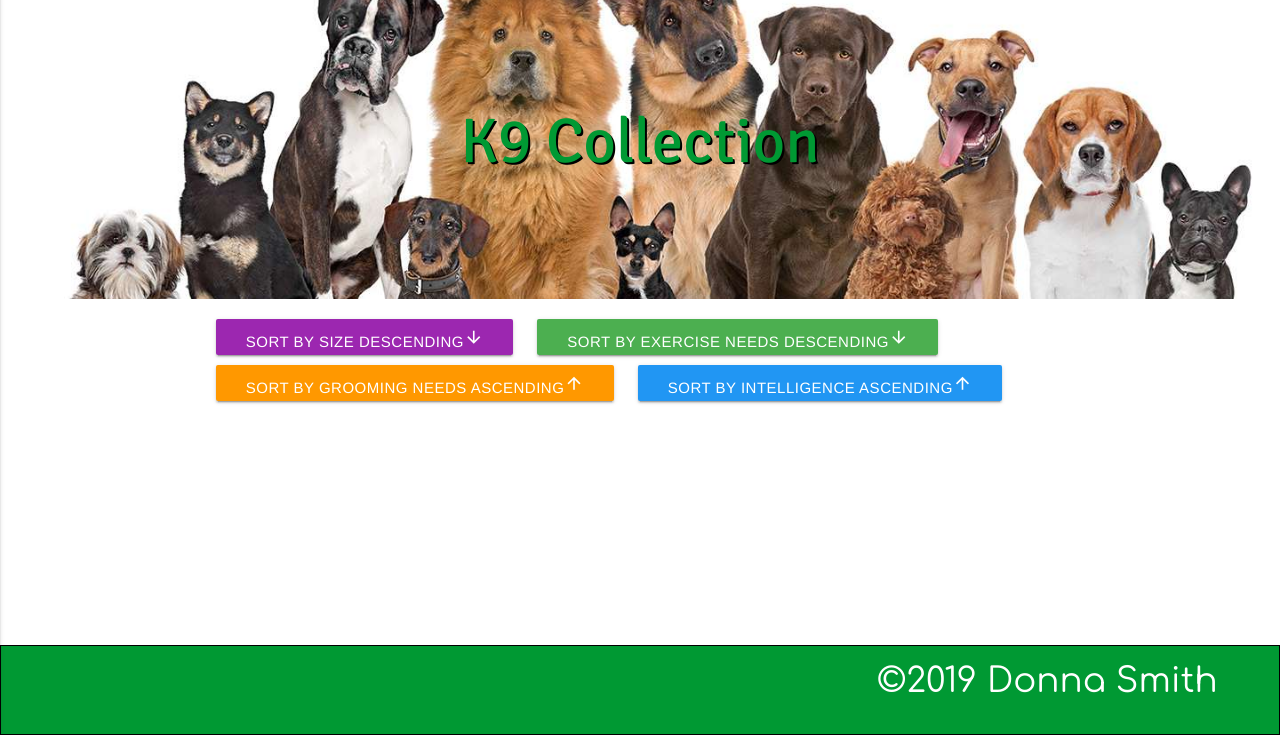
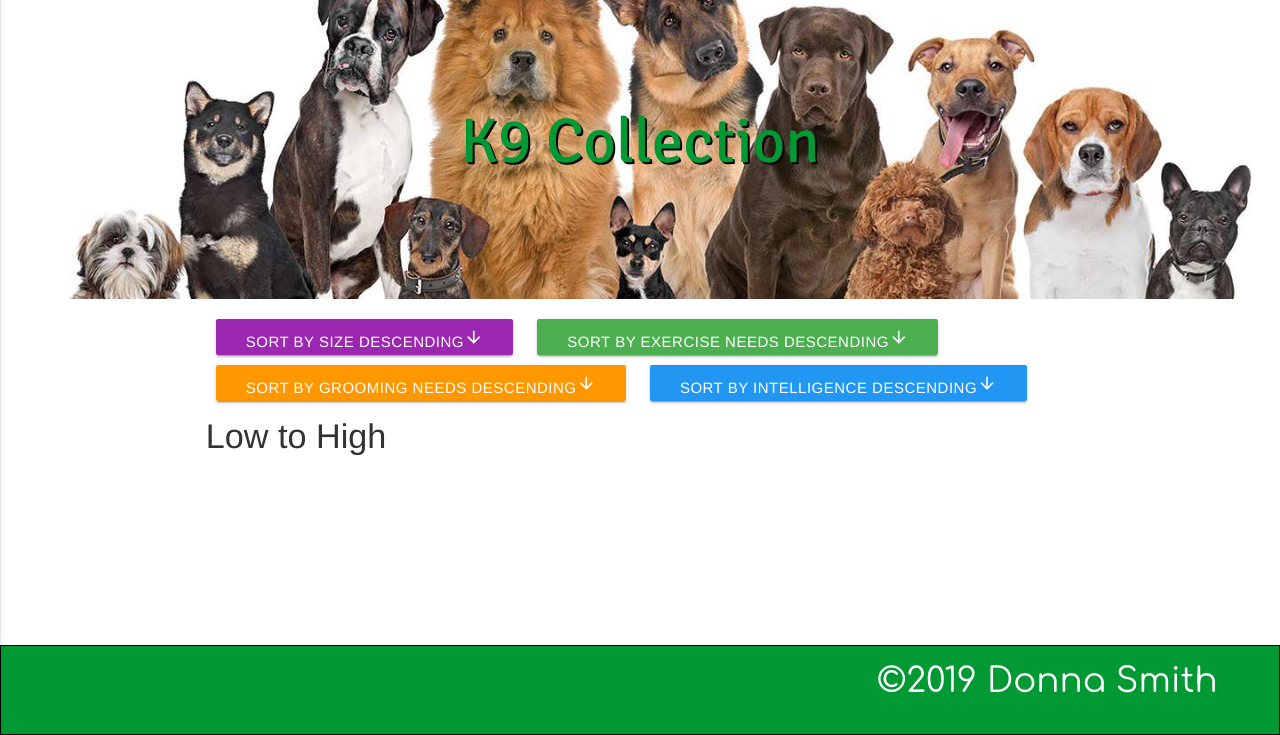
Before and after one commit to skies09/dog-database-ds, a Flask app: page /all_group in a window 1280 px wide. Shown: the part 65-800 px from the top of the page. Run offline with Flask 2, Linux system fonts and the light colour scheme; data that the repository does not hold is empty; some libraries are stand-ins or nearby versions.

Commit message:
tidy up code

```diff
--- a/app.py
+++ b/app.py
@@ -143,9 +143,9 @@ def sort_by_grooming_needs(reverse):
     print(reverse, type(reverse))
     if reverse.lower() == "true":
         reverse = True
+        breed=mongo.db.breed.find().sort("grooming_needs", -1)
+    else:
         breed=mongo.db.breed.find().sort("grooming_needs", 1)
-    else:
-        breed=mongo.db.breed.find().sort("grooming_needs", -1)
         reverse = False
     return render_template('all_group.html', breed=breed, reverse = str(not reverse).lower())
 
@@ -155,12 +155,10 @@ def sort_by_intelligence(reverse):
     print(reverse, type(reverse))
     if reverse.lower() == "true":
         reverse = True
-
         breed=mongo.db.breed.find().sort("intelligence", -1)
     else:
         breed=mongo.db.breed.find().sort("intelligence", 1)
         reverse = False
-
     return render_template('all_group.html', breed=breed, reverse = str(not reverse).lower())
 
 
--- a/templates/all_group.html
+++ b/templates/all_group.html
@@ -5,31 +5,20 @@
 
         {% if reverse=="true" %}
         <a href="{{url_for('sort_by_size', reverse=reverse)}}" class="waves-effect waves-light btn btn_small purple" value="true">Sort by Size Descending<i class="material-icons">arrow_downward</i></a>
+        <a href="{{url_for('sort_by_exercise_needs', reverse=reverse)}}" class="waves-effect waves-light btn btn_small green" value="true">Sort by Exercise Needs Descending<i class="material-icons">arrow_downward</i></a>
+        <a href="{{url_for('sort_by_grooming_needs', reverse=reverse)}}" class="waves-effect waves-light btn btn_small orange" value="true">Sort by Grooming Needs Descending<i class="material-icons">arrow_downward</i></a>
+        <a href="{{url_for('sort_by_intelligence', reverse=reverse)}}" class="waves-effect waves-light btn btn_small blue" value="true">Sort by Intelligence Descending<i class="material-icons">arrow_downward</i></a>
+        <h4>Low to High</h4>
         {% else %}
         <a href="{{url_for('sort_by_size', reverse=reverse)}}" class="waves-effect waves-light btn btn_small purple" value="false">Sort by Size Ascending<i class="material-icons">arrow_upward</i></a>
-{% endif %}
-
-{% if reverse=="true" %}
-    <a href="{{url_for('sort_by_exercise_needs', reverse=reverse)}}" class="waves-effect waves-light btn btn_small green" value="true">Sort by Exercise Needs Descending<i class="material-icons">arrow_downward</i></a>
-{% else %}
         <a href="{{url_for('sort_by_exercise_needs', reverse=reverse)}}" class="waves-effect waves-light btn btn_small green" value="false">Sort by Exercise Needs Ascending<i class="material-icons">arrow_upward</i></a>
-{% endif %}
-
-{% if reverse=="true" %}
-    <a href="{{url_for('sort_by_grooming_needs', reverse=reverse)}}" class="waves-effect waves-light btn btn_small orange" value="true">Sort by Grooming Needs Ascending<i class="material-icons">arrow_upward</i></a>
-{% else %}
-    <a href="{{url_for('sort_by_grooming_needs', reverse=reverse)}}" class="waves-effect waves-light btn btn_small orange" value="false">Sort by Grooming Needs Descending<i class="material-icons">arrow_downward</i></a>
-{% endif %}
-
-{% if reverse=="true" %}
-    <a href="{{url_for('sort_by_intelligence', reverse=reverse)}}" class="waves-effect waves-light btn btn_small blue" value="true">Sort by Intelligence Ascending<i class="material-icons">arrow_upward</i></a>
-{% else %}
-    <a href="{{url_for('sort_by_intelligence', reverse=reverse)}}" class="waves-effect waves-light btn btn_small blue" value="false">Sort by Intelligence Descending<i class="material-icons">arrow_downward</i></a>
+        <a href="{{url_for('sort_by_grooming_needs', reverse=reverse)}}" class="waves-effect waves-light btn btn_small orange" value="false">Sort by Grooming Needs Ascending<i class="material-icons">arrow_upward</i></a>
+        <a href="{{url_for('sort_by_intelligence', reverse=reverse)}}" class="waves-effect waves-light btn btn_small blue" value="false">Sort by Intelligence Ascending<i class="material-icons">arrow_upward</i></a>
+        <h4>High to Low</h4>
         {% endif %}
 
     </form>
 </div>
-
 
 
 {% for breed in breed %}
```
Lines whose indentation alone changed are shown as unchanged.
